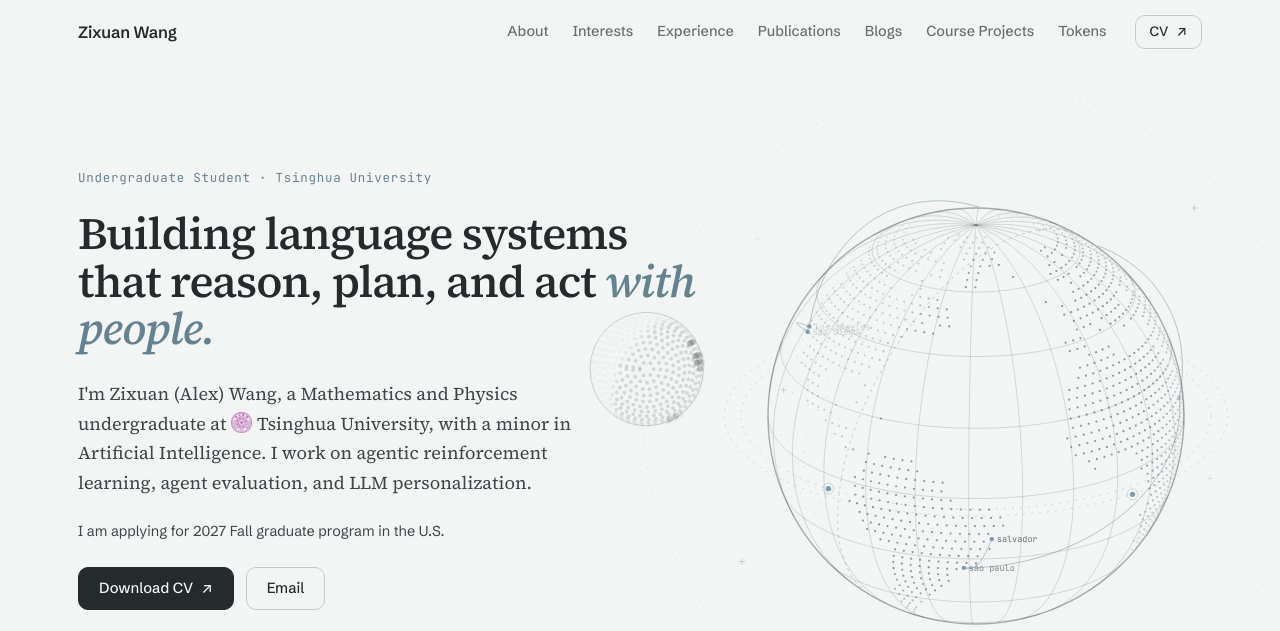
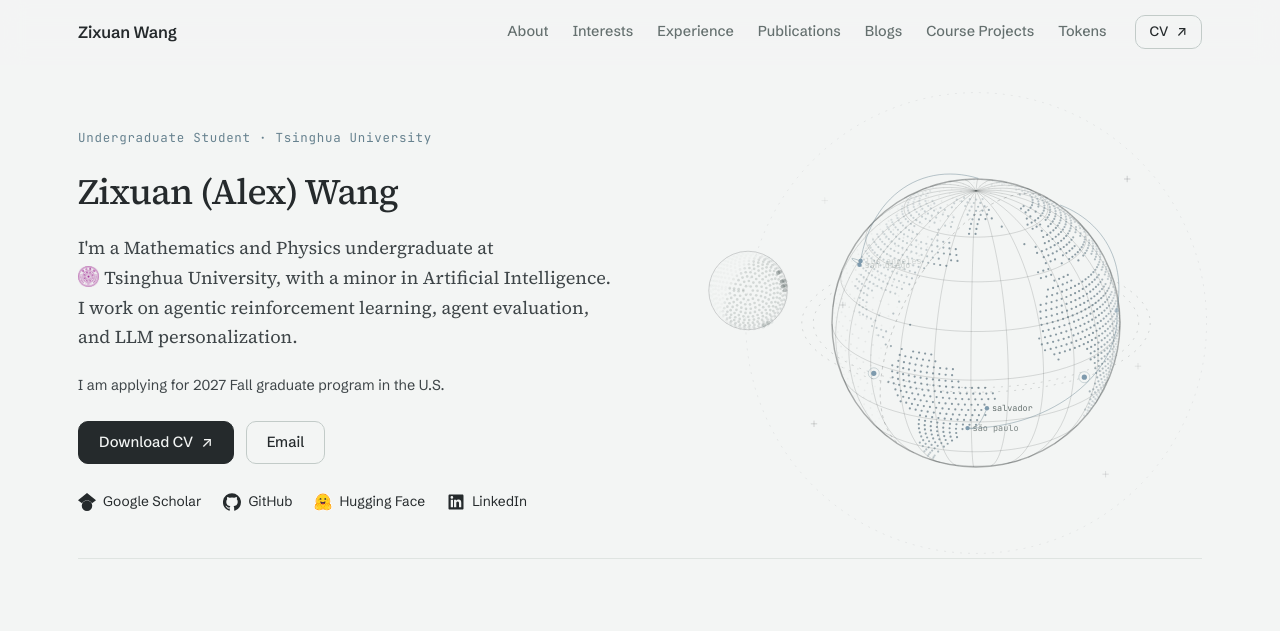
Before and after one commit to wannabeyourfriend/wannabeyourfriend.github.io, a Jekyll site: the page built from index.html, in a window 1280 px wide and 1400 px high, cut to the strip 0-631 px from the top of the window. Built offline with Jekyll 4.4.1, drawn with Linux system fonts in a browser that asks for light colours; some of the changed text lies outside the part shown.

Commit message:
Add context management blog and simplify homepage introduction

```diff
--- a/_data/blogs.yml
+++ b/_data/blogs.yml
@@ -1,4 +1,9 @@
 blogs:
+  - title: "Context Management for Long-Horizon Agents"
+    category: "Technical Blog"
+    link: "https://marble-hyssop-6ce.notion.site/Context-Management-for-Long-Horizon-Agents-3f6d937be18d810f9d2fc76b60b971c2"
+    tags: ["Context Management", "LLM Agents"]
+
   - title: "Recovering Summarized CoT from Claude"
     date: "7/2026"
     category: "Technical Blog"
--- a/_layouts/homepage.html
+++ b/_layouts/homepage.html
@@ -27,7 +27,7 @@
     <link rel="preconnect" href="https://fonts.gstatic.com" crossorigin>
     <link href="https://fonts.googleapis.com/css2?family=Source+Serif+4:ital,opsz,wght@0,8..60,400..700;1,8..60,400..600&family=Schibsted+Grotesk:ital,wght@0,400..700;1,400&family=JetBrains+Mono:wght@400;500&display=swap" rel="stylesheet">
 
-    <link rel="stylesheet" href="/assets/css/site.css?v=8">
+    <link rel="stylesheet" href="/assets/css/site.css?v=9">
   </head>
   <body>
     <a class="skip" href="#main">Skip to content</a>
@@ -57,20 +57,9 @@
         <div class="container hero-grid">
           <div class="hero-copy">
             <p class="overline">{{ site.position }} · {{ site.affiliation }}</p>
-            <h1 class="hero-h">
-              <span class="w" style="animation-delay:.05s">Building</span>
-              <span class="w" style="animation-delay:.12s">language</span>
-              <span class="w" style="animation-delay:.19s">systems</span>
-              <span class="w" style="animation-delay:.26s">that</span>
-              <span class="w" style="animation-delay:.33s">reason,</span>
-              <span class="w" style="animation-delay:.40s">plan,</span>
-              <span class="w" style="animation-delay:.47s">and</span>
-              <span class="w" style="animation-delay:.54s">act</span>
-              <em><span class="w" style="animation-delay:.64s">with</span>
-              <span class="w" style="animation-delay:.72s">people.</span></em>
-            </h1>
+            <h1 class="hero-h">Zixuan (Alex) Wang</h1>
             <p class="hero-sub">
-              I'm Zixuan (Alex) Wang, a Mathematics and Physics undergraduate at
+              I'm a Mathematics and Physics undergraduate at
               <span class="institution"><img class="inline-logo" src="/assets/img/tsinghua.png" width="20" height="20" alt="">Tsinghua University</span>,
               with a minor in Artificial Intelligence.
               I work on agentic reinforcement learning, agent evaluation, and LLM personalization.
@@ -97,7 +86,7 @@
 
     <footer class="footer">
       <div class="footer-inner">
-        <p class="footer-big reveal">Curious, careful, and<br>a little <em>playful</em>.</p>
+        <p class="footer-big reveal">Get in touch</p>
         <div class="footer-actions reveal">
           <a class="btn" href="mailto:{{ site.email }}">Say hello <span class="arr">→</span></a>
           <div class="social-links" aria-label="Research profiles">
--- a/assets/css/site.css
+++ b/assets/css/site.css
@@ -213,7 +213,7 @@ img { max-width: 100%; display: block; }
 /* ---------- Hero ---------- */
 .hero {
   position: relative;
-  padding: 156px 0 64px;
+  padding: 128px 0 40px;
   overflow: hidden;
 }
 
@@ -235,25 +235,11 @@ img { max-width: 100%; display: block; }
 .hero-h {
   font-family: var(--serif);
   font-optical-sizing: auto;
-  font-weight: 550;
-  font-size: clamp(1.8rem, 3.6vw, 2.8rem);
-  line-height: 1.06;
+  font-weight: 500;
+  font-size: clamp(1.8rem, 2.8vw, 2.25rem);
+  line-height: 1.2;
   letter-spacing: -0.022em;
-  margin: 0 0 26px;
-}
-.hero-h em {
-  font-style: italic;
-  color: var(--accent);
-}
-/* word-by-word rise on load */
-.hero-h .w {
-  display: inline-block;
-  opacity: 0;
-  transform: translateY(0.55em);
-  animation: word-rise 0.9s var(--ease-out) forwards;
-}
-@keyframes word-rise {
-  to { opacity: 1; transform: translateY(0); }
+  margin: 0 0 20px;
 }
 
 .hero-sub {
@@ -300,7 +286,7 @@ img { max-width: 100%; display: block; }
 .hero-globe {
   position: relative;
   justify-self: center;
-  width: min(46vw, 520px);
+  width: min(34vw, 360px);
   aspect-ratio: 1;
   opacity: 0;
   animation: globe-in 1.4s var(--ease-out) 0.35s forwards;
@@ -720,21 +706,20 @@ img { max-width: 100%; display: block; }
   margin-top: 110px;
   background: #232b2f;
   color: #e6ebea;
-  padding: 84px 0 40px;
+  padding: 56px 0 40px;
 }
 html.claude .footer { background: #171c1f; }
 .footer-inner { max-width: 1180px; margin: 0 auto; padding: 0 28px; }
 .footer-big {
   font-family: var(--serif);
-  font-weight: 550;
-  font-size: clamp(1.9rem, 4vw, 3rem);
+  font-weight: 500;
+  font-size: clamp(1.3rem, 2vw, 1.6rem);
   letter-spacing: -0.02em;
   line-height: 1.15;
   max-width: 22ch;
-  margin: 0 0 30px;
+  margin: 0 0 18px;
 }
-.footer-big em { font-style: italic; color: #9db8c9; }
-.footer-actions { display: flex; flex-wrap: wrap; gap: 12px; margin-bottom: 64px; }
+.footer-actions { display: flex; flex-wrap: wrap; gap: 12px; margin-bottom: 40px; }
 .footer .btn { background: #e6ebea; border-color: #e6ebea; color: #232b2f; }
 .footer .btn:hover { background: var(--accent-strong); border-color: var(--accent-strong); color: #f4f7f6; }
 .footer .btn-ghost { background: transparent; color: #e6ebea; border-color: rgba(230, 235, 234, 0.3); }
@@ -866,7 +851,7 @@ html.claude .toast { background: var(--accent-strong); color: #f4f7f6; }
 @media (max-width: 1024px) {
   .nav-links { display: none; }
   .hero-grid { grid-template-columns: 1fr; gap: 8px; }
-  .hero-globe { order: -1; width: min(64vw, 380px); margin: 0 auto 8px; }
+  .hero-globe { order: -1; width: min(54vw, 280px); margin: 0 auto 8px; }
   .hero { padding-top: 120px; }
   .sec-grid { grid-template-columns: minmax(0, 1fr); gap: 22px; }
   .sec-aside { position: static; display: flex; align-items: baseline; gap: 16px; flex-wrap: wrap; }
@@ -883,7 +868,7 @@ html.claude .toast { background: var(--accent-strong); color: #f4f7f6; }
   .note-row--with-image { gap: 10px; }
   .note-thumb { width: min(100%, 280px); }
   .hero { padding-top: 104px; }
-  .hero-globe { width: min(78vw, 330px); }
+  .hero-globe { width: min(60vw, 230px); }
 }
 
 /* ---------- Reduced motion ---------- */
@@ -894,7 +879,7 @@ html.claude .toast { background: var(--accent-strong); color: #f4f7f6; }
     animation-iteration-count: 1 !important;
     transition-duration: 0.01ms !important;
   }
-  .hero-copy > *, .hero-globe, .hero-h .w { opacity: 1 !important; transform: none !important; }
+  .hero-copy > *, .hero-globe { opacity: 1 !important; transform: none !important; }
   .reveal { opacity: 1; transform: none; }
 }
 
--- a/index.html
+++ b/index.html
@@ -36,11 +36,11 @@ layout: homepage
         <li><strong>Mind2Dialogue</strong> was accepted to the NeurIPS 2026 UserSim Workshop.</li>
         <li><strong>Harness Learning</strong> was accepted to the COLM 2026 LLA Workshop as a Spotlight Oral.</li>
       </ul>
-      <div id="research" class="about-kicker mono reveal">Research Interests</div>
+      <h2 id="research" class="about-kicker mono reveal">Interests</h2>
       <p class="lede reveal">
-        My recent work explores how agents can <strong>adapt their harnesses from execution feedback</strong>,
-        how <strong>user simulation</strong> can provide supervision for human-aware models, and how to
-        evaluate the user information retained in <strong>long-term agent memory</strong>.
+        I am interested in building <strong>reliable and scalable LLM agents</strong>.
+        I study how agents learn from interaction, use memory over long horizons, and adapt to different tasks and users.
+        My recent work focuses on harness adaptation, user simulation, and agent evaluation.
       </p>
 
       <figure class="loop-fig reveal" role="img"
```
